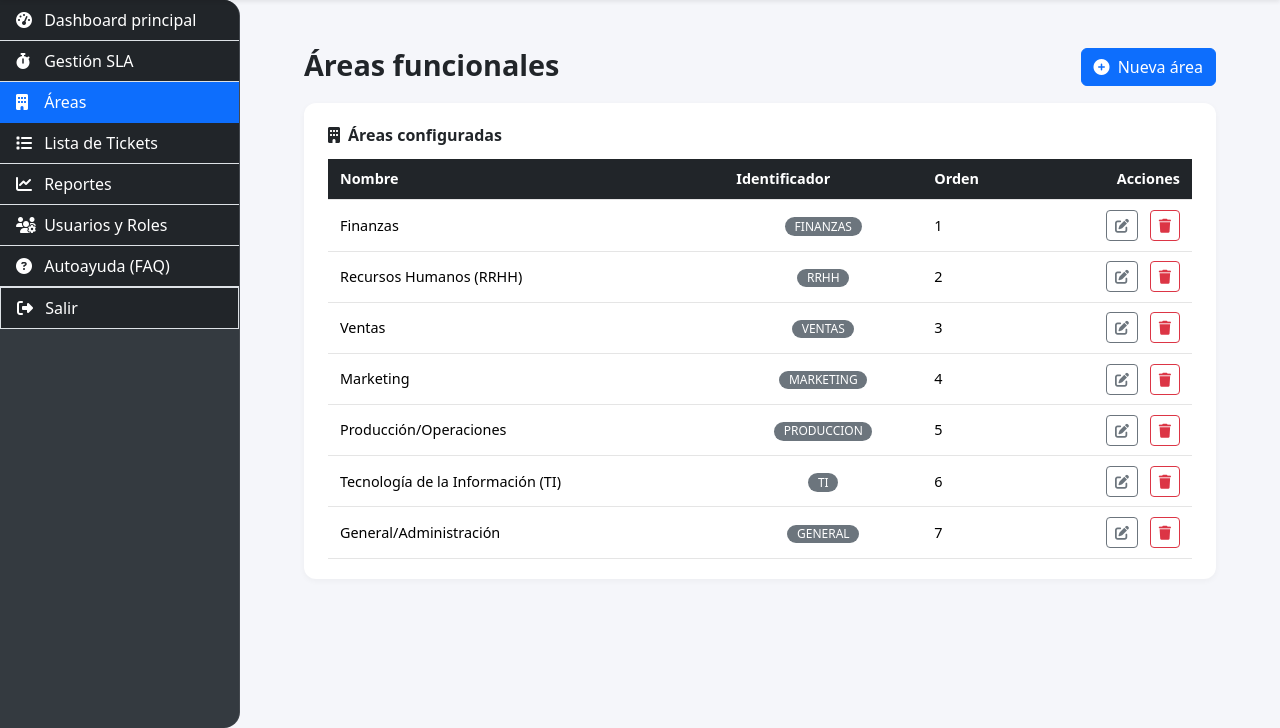
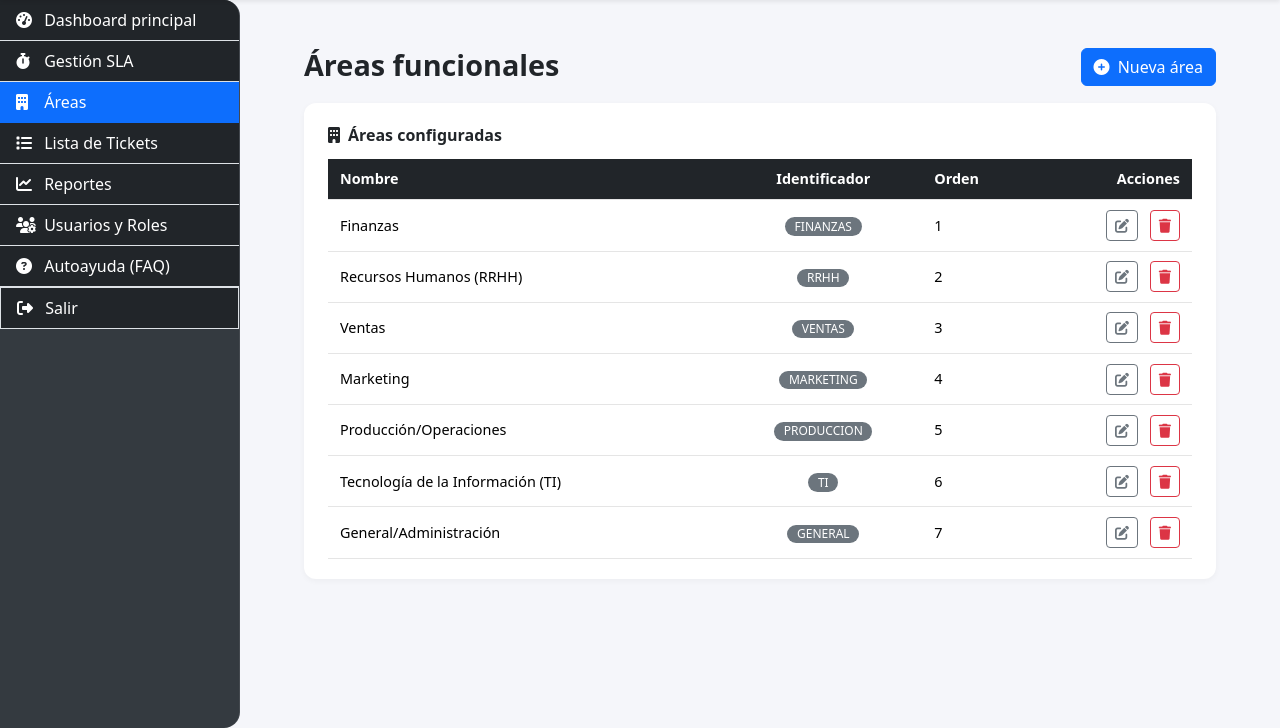
Before and after one commit to medinabenjamin/tickets-v1.0, a Django app: page /areas/ in a window 1280 px wide. Shown: the part 72-800 px from the top of the page. Run offline with Django 5.2, Linux system fonts and the light colour scheme; a user stored in the database is signed in; data comes from the database, SQL or seed files in the repository; some libraries are stand-ins or nearby versions.

Commit message:
Align identifier column header in areas table

```diff
--- a/soporte/templates/soporte/area_list.html
+++ b/soporte/templates/soporte/area_list.html
@@ -27,7 +27,7 @@
                 <thead class="table-dark">
                     <tr>
                         <th scope="col">Nombre</th>
-                        <th scope="col">Identificador</th>
+                        <th scope="col" class="text-center">Identificador</th>
                         <th scope="col">Orden</th>
                         <th scope="col" class="text-end">Acciones</th>
                     </tr>
```
